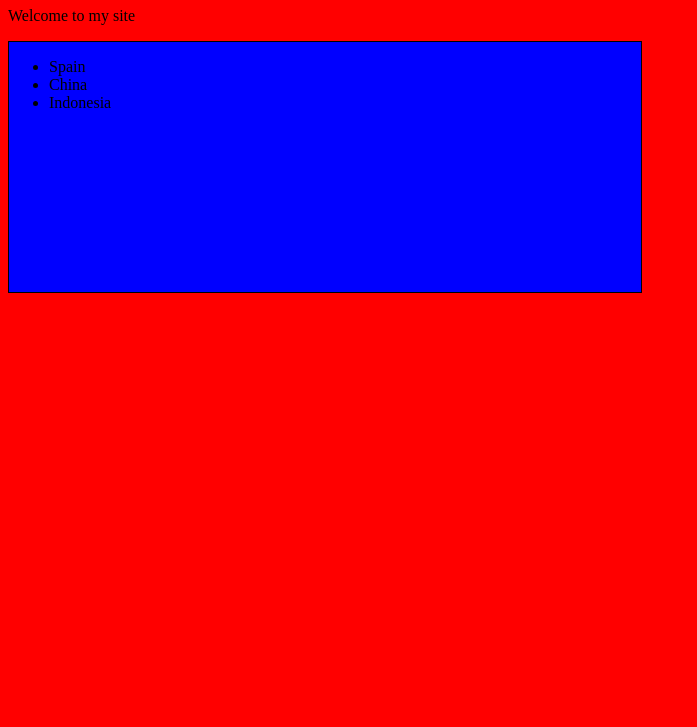
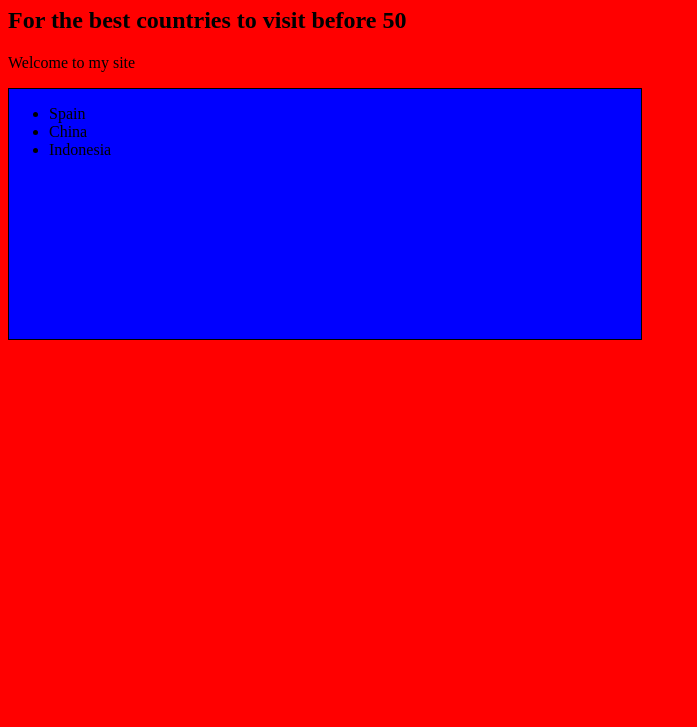
Before and after one commit to JohnBrown19/TestRepo, a plain HTML site: page index.html in a window 1280 px wide. Shown: the part 73-800 px from the top of the page, without its empty margins (0-697 px from the left). Drawn offline with Linux system fonts and the light colour scheme.

Commit message:
added h2 line to HTML file

```diff
--- a/index.html
+++ b/index.html
@@ -7,7 +7,7 @@
 </head>
 <body>
     <h1>Travel Site</h1>
-
+    <h2>For the best countries to visit before 50</h2>
     <p>Welcome to my site</p>
     <div id="list">
         <ul>
```
